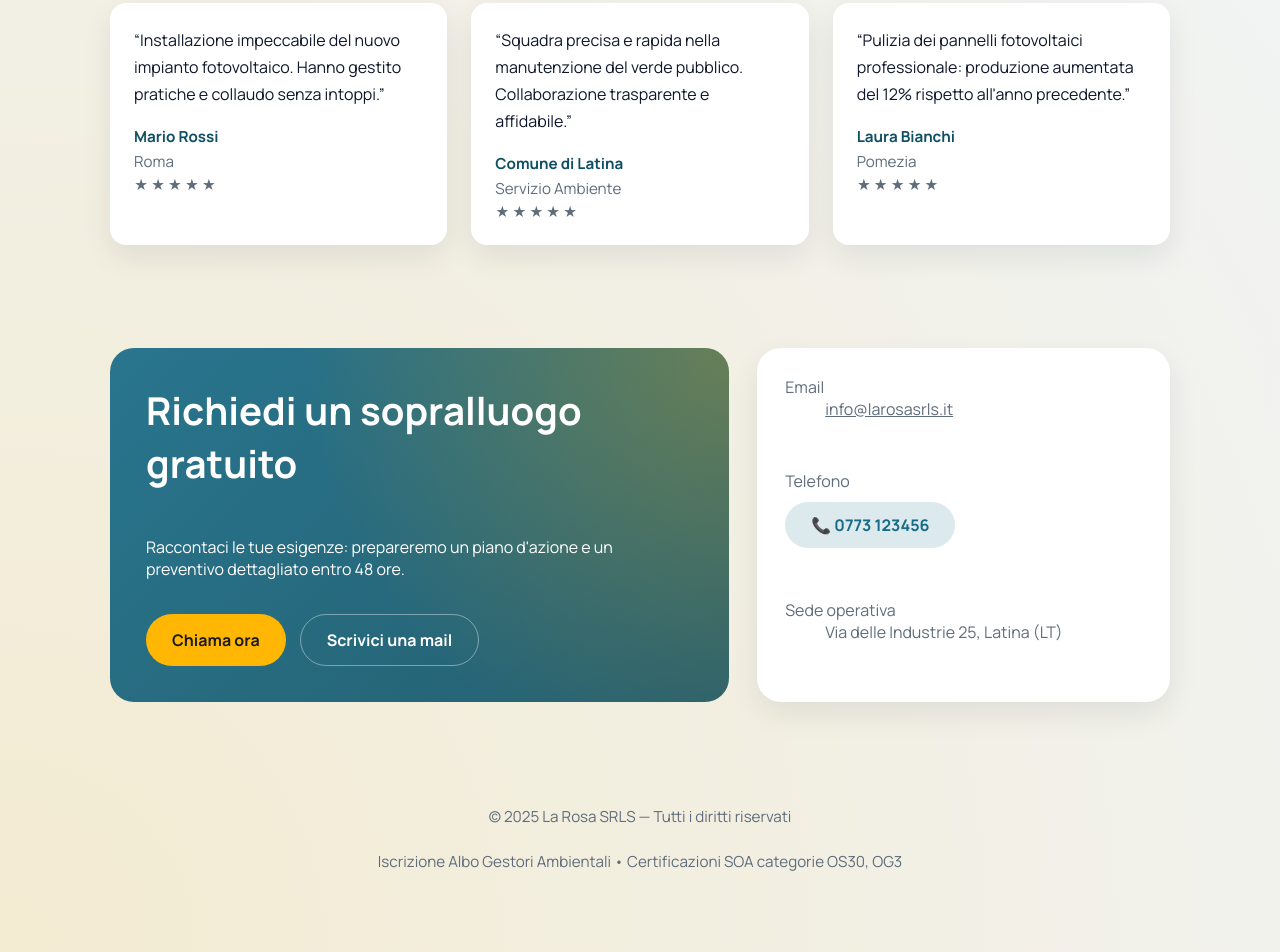
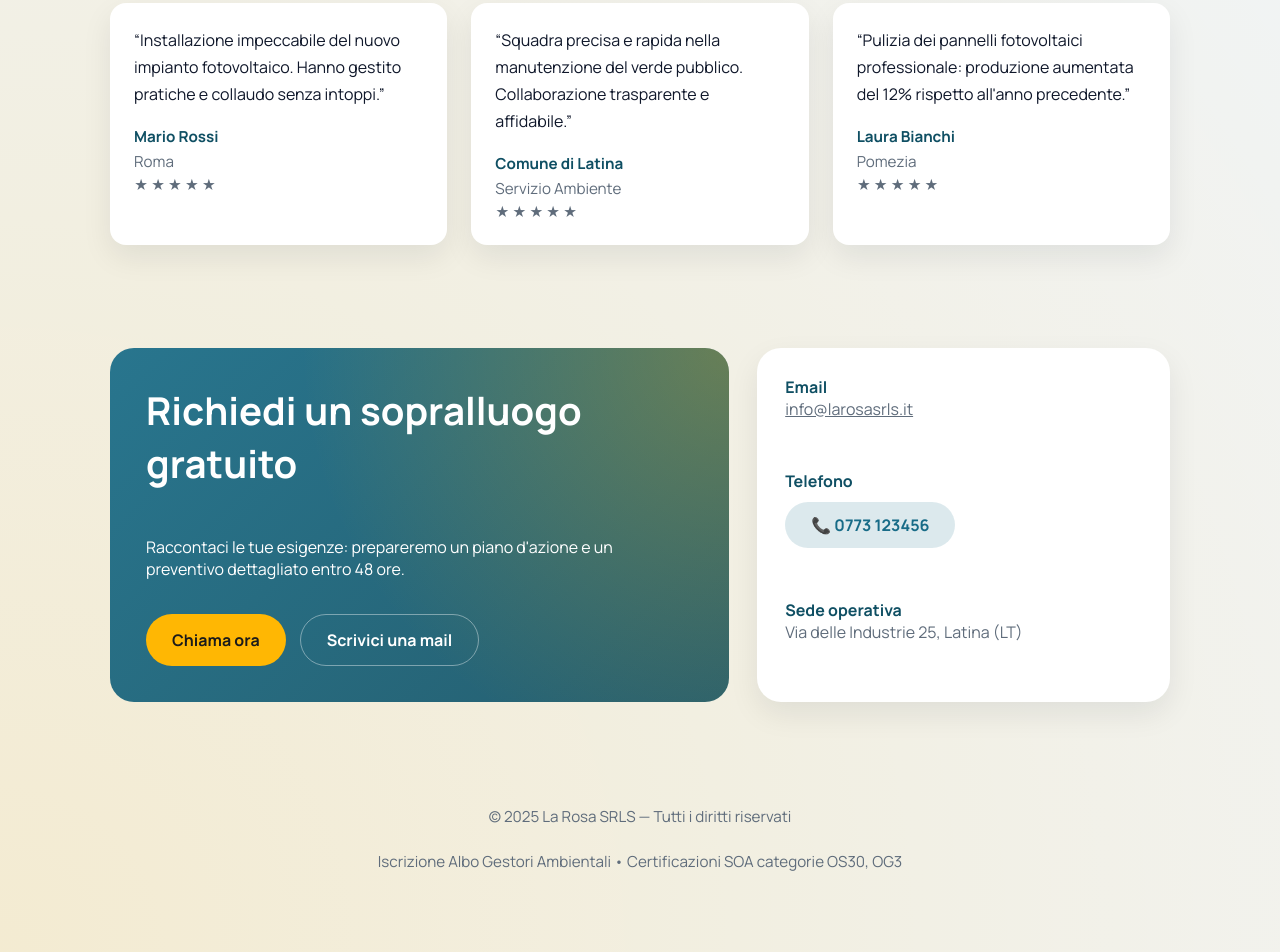
Before and after one commit to activitydan/la-rosa, a plain HTML site: page index.html in a window 1280 px wide. Shown: the part 2202-3154 px from the top of the page. Drawn offline with Linux system fonts and the light colour scheme.

Commit message:
Update style.css

```diff
--- a/style.css
+++ b/style.css
@@ -639,16 +639,21 @@ main {
   color: var(--color-muted);
 }
 
+
+.contact__details dt {
+  font-weight: 700;
+  color: var(--color-primary-dark);
+  margin: 0;
+}
+
+.contact__details dd {
+  margin: 0;
+  margin-inline-start: 0;
+}
+
 .contact__details dt + .cta {
   margin-top: 10px;
   display: inline-block;
-}
-  font-weight: 700;
-  color: var(--color-primary-dark);
-}
-
-.contact__details dd {
-  margin: 0px 0 0;
 }
 
 .site-footer {
```
